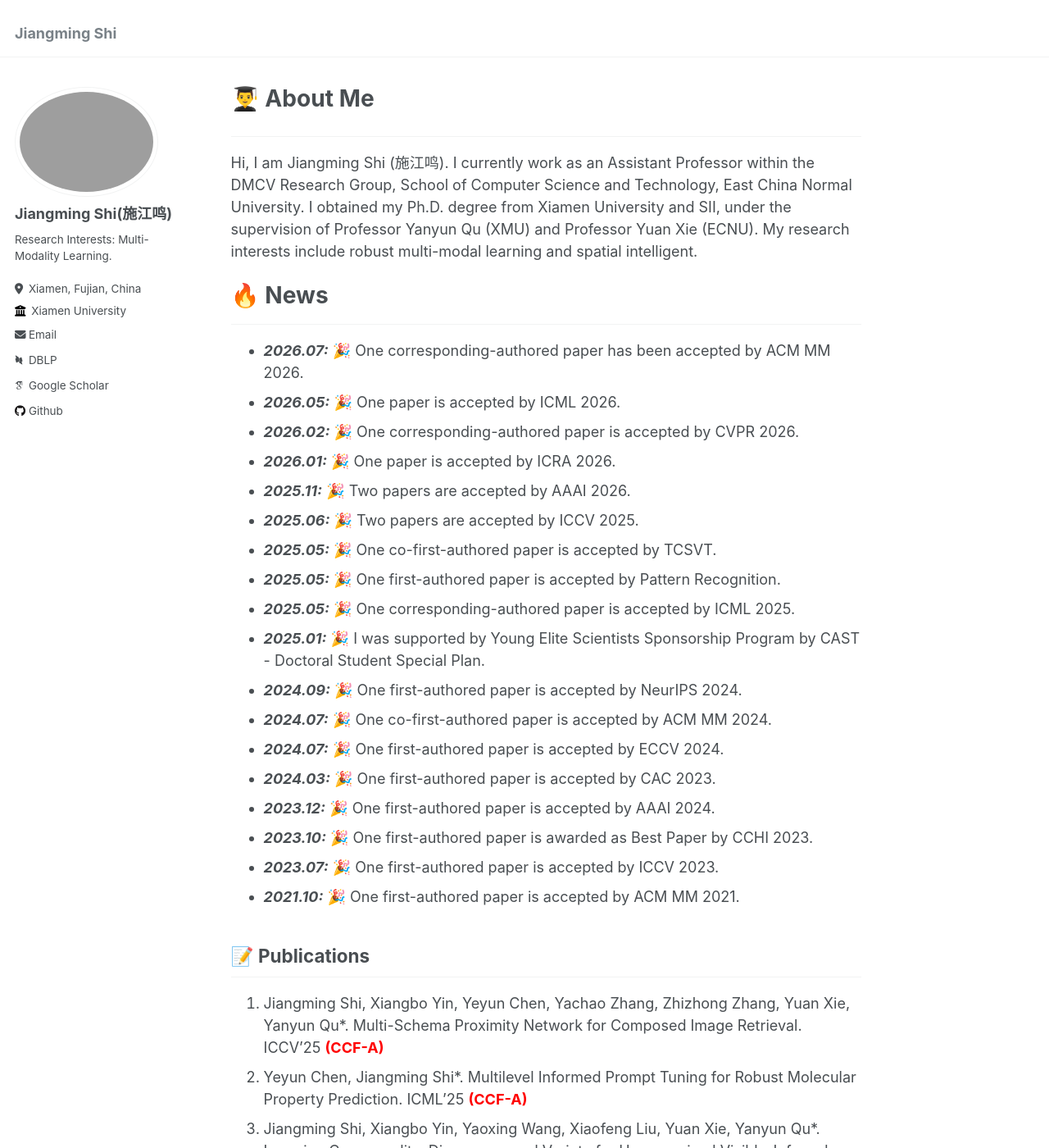
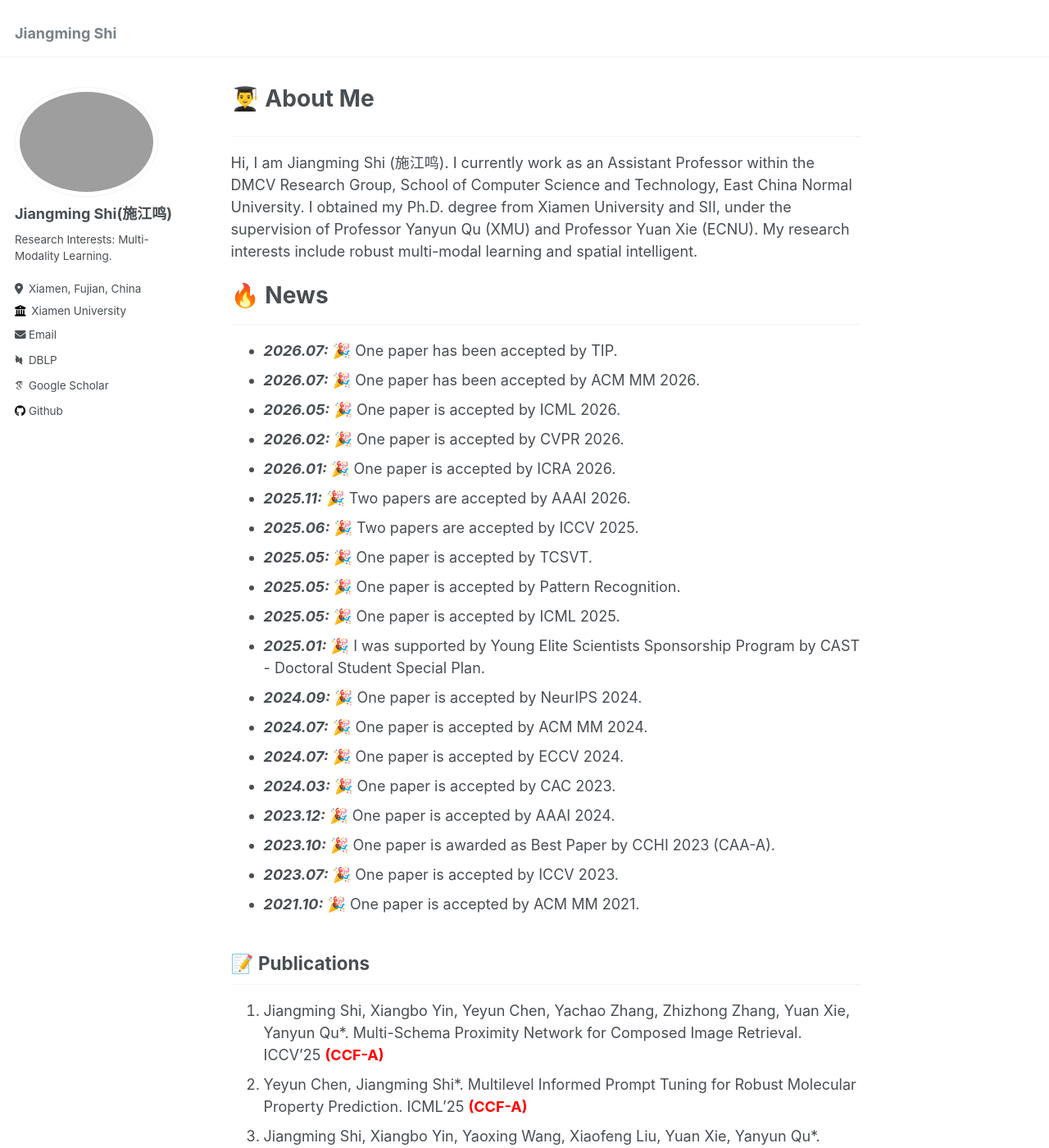
Before and after one commit to shijiangming1/shijiangming1.github.io, a Jekyll site: the page built from _pages/about.md, in a window 1280 px wide and 1400 px high. Shown: the whole window at 82% size. Built offline with Jekyll 4.4.1, drawn with Linux system fonts in a browser that asks for light colours; some web fonts are replaced.

Commit message:
Update about.md

```diff
--- a/_pages/about.md
+++ b/_pages/about.md
@@ -15,14 +15,17 @@ Hi, I am Jiangming Shi (施江鸣). I currently work as an Assistant Professor w
 ======
 <hr>
 <ul>
-    <li>
-    <strong><i>2026.07:</i></strong> 🎉 One corresponding-authored paper has been accepted by ACM MM 2026.
+  <li>
+    <strong><i>2026.07:</i></strong> 🎉 One paper has been accepted by TIP.
+  </li>
+  <li>
+    <strong><i>2026.07:</i></strong> 🎉 One paper has been accepted by ACM MM 2026.
   </li>
   <li>
     <strong><i>2026.05:</i></strong> 🎉 One paper is accepted by ICML 2026.
   </li>
   <li>
-    <strong><i>2026.02:</i></strong> 🎉 One corresponding-authored paper is accepted by CVPR 2026.
+    <strong><i>2026.02:</i></strong> 🎉 One paper is accepted by CVPR 2026.
   </li>
   <li>
     <strong><i>2026.01:</i></strong> 🎉 One paper is accepted by ICRA 2026.
@@ -34,40 +37,40 @@ Hi, I am Jiangming Shi (施江鸣). I currently work as an Assistant Professor w
     <strong><i>2025.06:</i></strong> 🎉 Two papers are accepted by ICCV 2025.
   </li>
   <li>
-    <strong><i>2025.05:</i></strong> 🎉 One co-first-authored paper is accepted by TCSVT.
+    <strong><i>2025.05:</i></strong> 🎉 One paper is accepted by TCSVT.
   </li>
   <li>
-    <strong><i>2025.05:</i></strong> 🎉 One first-authored paper is accepted by Pattern Recognition.
+    <strong><i>2025.05:</i></strong> 🎉 One paper is accepted by Pattern Recognition.
   </li>
   <li>
-    <strong><i>2025.05:</i></strong> 🎉 One corresponding-authored paper is accepted by ICML 2025.
+    <strong><i>2025.05:</i></strong> 🎉 One paper is accepted by ICML 2025.
   </li>
    <li>
     <strong><i>2025.01:</i></strong> 🎉 I was supported by Young Elite Scientists Sponsorship Program by CAST - Doctoral Student Special Plan.
   </li>
    <li>
-    <strong><i>2024.09:</i></strong> 🎉 One first-authored paper is accepted by NeurIPS 2024.
+    <strong><i>2024.09:</i></strong> 🎉 One paper is accepted by NeurIPS 2024.
   </li>
      <li>
-    <strong><i>2024.07:</i></strong> 🎉 One co-first-authored paper is accepted by ACM MM 2024.
+    <strong><i>2024.07:</i></strong> 🎉 One paper is accepted by ACM MM 2024.
   </li>
    <li>
-    <strong><i>2024.07:</i></strong> 🎉 One first-authored paper is accepted by ECCV 2024.
+    <strong><i>2024.07:</i></strong> 🎉 One paper is accepted by ECCV 2024.
   </li>
    <li>
-    <strong><i>2024.03:</i></strong> 🎉 One first-authored paper is accepted by CAC 2023.
+    <strong><i>2024.03:</i></strong> 🎉 One paper is accepted by CAC 2023.
   </li>
   <li>
-    <strong><i>2023.12:</i></strong> 🎉 One first-authored paper is accepted by AAAI 2024.
+    <strong><i>2023.12:</i></strong> 🎉 One paper is accepted by AAAI 2024.
   </li>
   <li>
-    <strong><i>2023.10:</i></strong> 🎉 One first-authored paper is awarded as Best Paper by CCHI 2023.
+    <strong><i>2023.10:</i></strong> 🎉 One paper is awarded as Best Paper by CCHI 2023 (CAA-A).
   </li>
   <li>
-    <strong><i>2023.07:</i></strong> 🎉 One first-authored paper is accepted by ICCV 2023.
+    <strong><i>2023.07:</i></strong> 🎉 One paper is accepted by ICCV 2023.
   </li>
   <li>
-    <strong><i>2021.10:</i></strong> 🎉 One first-authored  paper is accepted by ACM MM 2021.
+    <strong><i>2021.10:</i></strong> 🎉 One paper is accepted by ACM MM 2021.
   </li>
 </ul>
 
```
